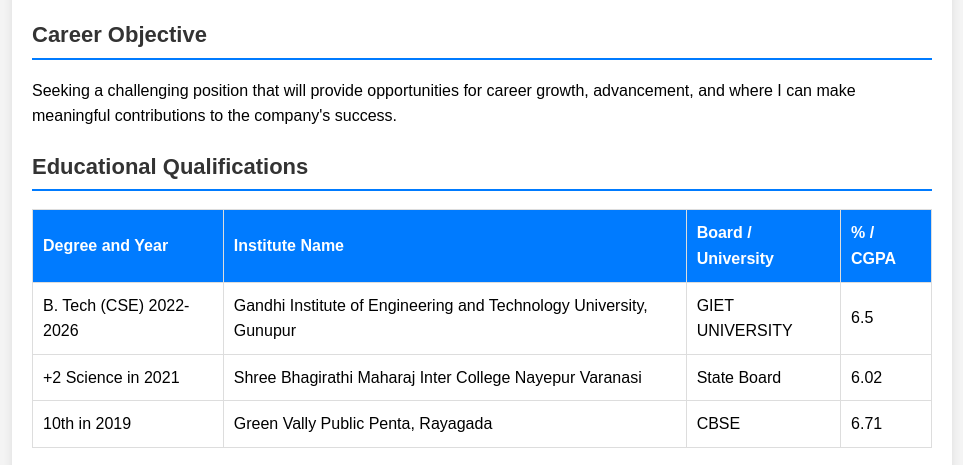
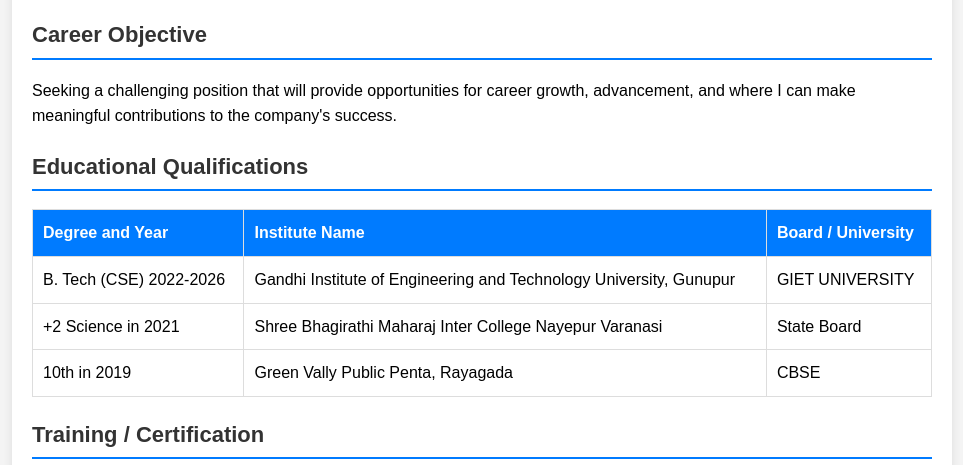
Before and after one commit to AK-WORLD01/abhishek_resume, a plain HTML site: page index.html in a window 1280 px wide. Shown: the part 275-740 px from the top of the page, without its empty margins (158-1121 px from the left). Drawn offline with nearby package versions, Linux system fonts and the light colour scheme.

Commit message:
Update index.html

```diff
--- a/index.html
+++ b/index.html
@@ -120,25 +120,25 @@
                     <th>Degree and Year</th>
                     <th>Institute Name</th>
                     <th>Board / University</th>
-                    <th>% / CGPA</th>
+
                 </tr>
                 <tr>
                     <td>B. Tech (CSE) 2022-2026</td>
                     <td>Gandhi Institute of Engineering and Technology University, Gunupur</td>
                     <td>GIET UNIVERSITY</td>
-                    <td>6.5</td>
+
                 </tr>
                 <tr>
                     <td>+2 Science in 2021</td>
                     <td>Shree Bhagirathi Maharaj Inter College Nayepur Varanasi</td>
                     <td>State Board</td>
-                    <td>6.02</td>
+
                 </tr>
                 <tr>
                     <td>10th in 2019</td>
                     <td>Green Vally Public Penta, Rayagada</td>
                     <td>CBSE</td>
-                    <td>6.71</td>
+
                 </tr>
             </table>
         </div>
```
